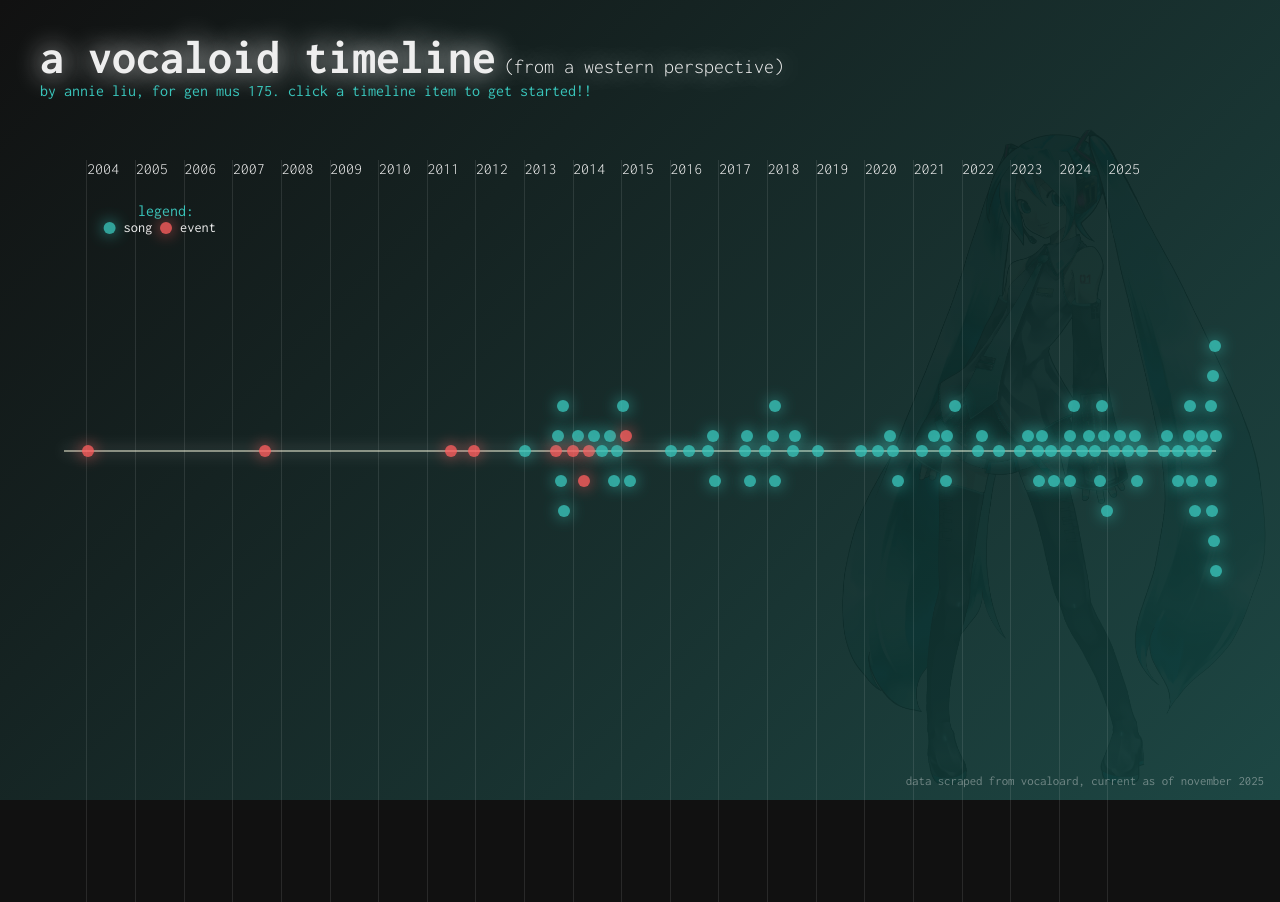
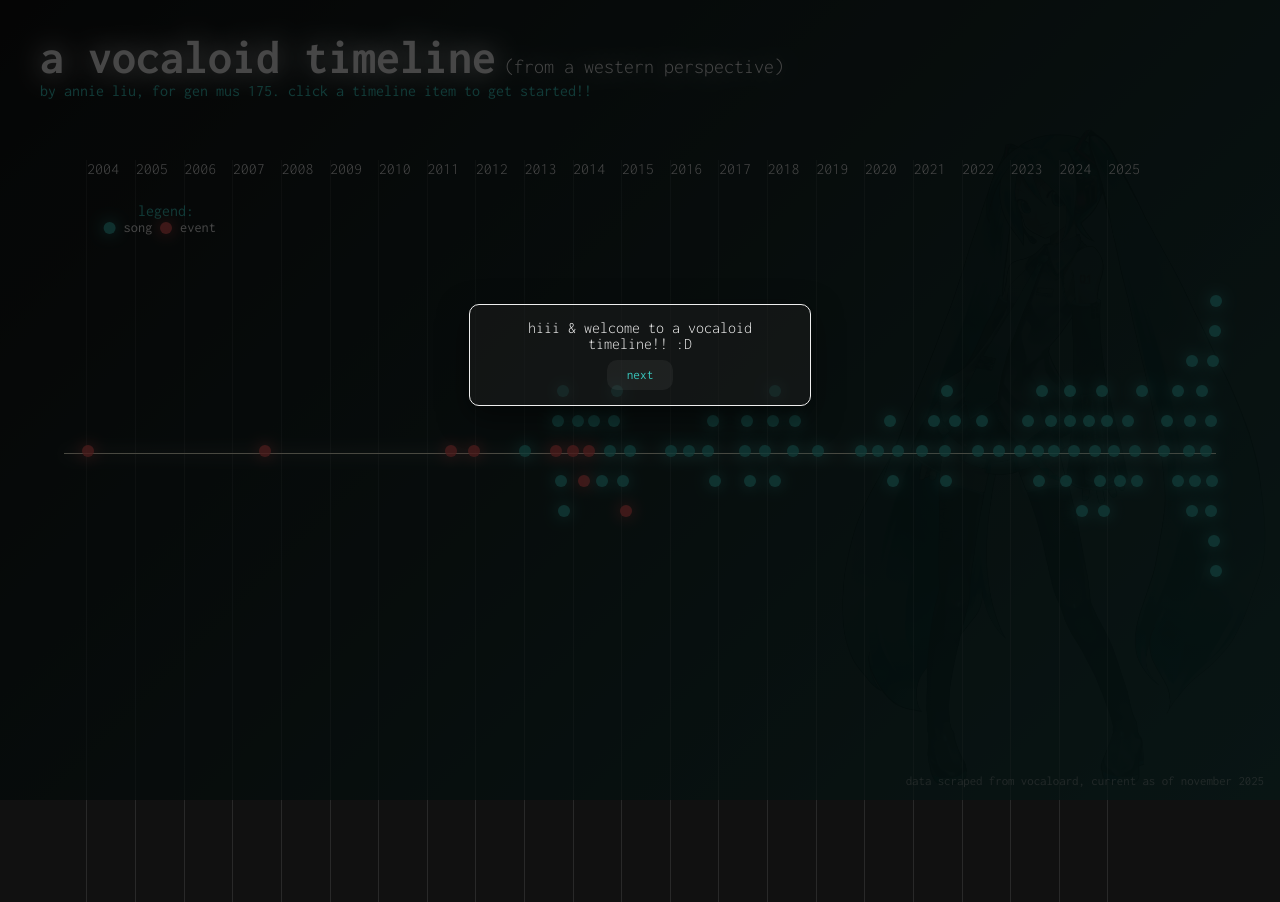
Before and after one commit to annieyl/miku-histography, a Next.js app: page / in a window 1280 px wide. Built offline with nearby package versions, Linux system fonts and the light colour scheme; a web font is replaced by a local one.

Commit message:
added popuppp

```diff
--- /dev/null
+++ b/app/components/popup.tsx
@@ -0,0 +1,58 @@
+// components/popup.tsx
+import React, { useState, useEffect } from 'react';
+import {Inconsolata} from 'next/font/google'
+
+const inconsolata = Inconsolata({
+  subsets: ['latin']
+})
+
+const welcomeText = [
+  "hiii & welcome to a vocaloid timeline!! :D",
+  "this is an interactive timeline of some of the pivotal events in vocaloid history + releases of the top ~75 most popular vocaloid songs (on youtube) + songs that i personally really enjoy ;)",
+  "i grew up in the us, so this is western-biased (hence using youtube view count as the popularity metric) & may not include some really pivotal songs/events in jp vocaloid history (e.g. any songs popular exclusively to niconico, or very early songs such as melt). please keep that in mind!",
+  "additionally, i do not profess to be an expert at all on vocaloid history. i just grew up with unrestricted internet access in the 2010s in the animation meme/weeb community iykyk :p",
+  "that being said i hope you enjoy exploring this timeline!!!!!!!"
+];
+
+const Popup = () => {
+  const [isVisible, setIsVisible] = useState(true);
+  const [step, setStep] = useState(0);
+
+
+  // check Local Storage on first load
+  useEffect(() => {
+    const hasSeenPopup = localStorage.getItem('hasSeenWelcomePopup');
+
+    if (!hasSeenPopup) {
+      setIsVisible(true);
+    }
+  }, []);
+
+  const handleNext = () => {
+    if (step < welcomeText.length - 1) {
+      setStep(step + 1);
+    } else {
+      setIsVisible(false);
+      // localStorage.setItem('hasSeenWelcomePopup', 'true');
+    }
+  };
+
+  if (!isVisible) {
+    return null; // don't render anything if not visible
+  }
+
+  const buttonText = step === welcomeText.length - 1 ? 'start!!!!!!!!!!!!' : 'next';
+
+  return (
+    <div className={`popup-overlay ${inconsolata.className}`} >
+      <div className="event-details popup-window">
+        <p className="popup-text">{welcomeText[step]}</p>
+        <button className="popup-button" onClick={handleNext}>
+          {buttonText}
+        </button>
+      </div>
+    </div>
+  );
+};
+
+export default Popup;
--- a/app/data/data.json
+++ b/app/data/data.json
@@ -774,7 +774,7 @@
   },
   {
     "rank": -2,
-    "title": "LEON and LOLA",
+    "title": "LOLA",
     "date": "2004-01-15",
     "type": "event",
     "desc": "The first two Vocaloid voicebanks were released by the British company Zero-G; they were English-exclusive. Marked the commercial launch of Vocaloid, originating in the West with English voicebanks, preceding the Japanese releases",
--- a/app/globals.css
+++ b/app/globals.css
@@ -10,7 +10,7 @@
   margin: 0;
   background-color: var(--bg-color);
   color: var(--text-color);
-  overflow: hidden; /* prevent scroll */
+  overflow: hidden;
 }
 
 
@@ -20,6 +20,64 @@
   display: flex;
   flex-direction: column;
   position: relative;
+}
+
+.popup-overlay {
+  position: absolute;
+  top: 0;
+  left: 0;
+  width: 100vw;
+  height: 100vh;
+  background: rgba(0, 0, 0, 0.7);
+  display: flex;
+  justify-content: center;
+  align-items: center;
+  z-index: 1000;
+  /* animation: fadeIn 0.5s ease-out forwards;
+  opacity:0; */
+}
+
+.popup-window {
+  width: 300px;
+  height:fit-content;
+  position:absolute;
+  top: 38%;
+  left: 50%;
+  background: rgba(30, 30, 30, 0.4);
+  padding: 20px 25px;
+  pointer-events: auto;
+  border: solid 1px #eee;
+  border-radius: 10px;
+  box-shadow: 0 10px 30px var(--accent);
+  z-index: 1001;
+  color: white;
+  text-align: center;
+  animation: fadeIn 0.5s ease-out forwards;
+  opacity:0;
+}
+
+
+.popup-text {
+  margin-bottom: 0.5rem;
+  font-size: 1rem;
+  line-height: 1;
+  color:var(--text-color);
+  font-weight: 300;
+}
+
+.popup-button {
+  background: rgba(255,255,255,0.05);
+  border: none;
+  padding: 8px 20px;
+  border-radius: 10px;
+  pointer-events:auto;
+  color:var(--accent);
+  transition: background-color 0.2s;
+  font-family: 'Inconsolata', monospace;
+}
+
+.popup-button:hover {
+  background-color: rgba(255,255,255,0.2);
 }
 
 .header h1 {
@@ -81,12 +139,12 @@
 /* Ensure your main timeline line is visible */
 .timeline-track .line {
   position: absolute;
-  top: 60.8%; /* Center the line */
+  top: 61%; /* Center the line */
   left: 5%;
   width: 90%;
   height: 1px;
   background-color: beige;
-  transform: translateY(-50%);
+  /* transform: translateY(-50%); */
   z-index: 2;
   overflow: visible;
   box-shadow: #eee 0px 0px 15px;
@@ -117,7 +175,6 @@
   color: var(--text-color);
   font-size: 1rem;
   font-weight: 300;
-  margin-top: 1008px;
 }
 
 .node-legend {
@@ -285,6 +342,7 @@
   font-size: 1rem;
 }
 
+
 .video-container {
   position: relative;
   overflow: hidden;
--- a/app/page.tsx
+++ b/app/page.tsx
@@ -4,6 +4,7 @@
 import './globals.css';
 import rawData from './data/data.json';
 import { WindSong, Inconsolata} from 'next/font/google'
+import Popup from './components/popup';
 
 
 const windsong   = WindSong({
@@ -45,8 +46,8 @@
 
 // CONSTANTS FOR CLAMPING AND STAGGERING
 const PANEL_WIDTH_PX = 400; // match the .event-details width in CSS
-const HORIZONTAL_COLLISION_THRESHOLD = 1;
-const VERTICAL_OFFSET_STEP = 15;
+const HORIZONTAL_COLLISION_THRESHOLD = 1.25;
+const VERTICAL_OFFSET_STEP = 30;
 const MAX_VERTICAL_LEVEL = 20;
 
 //bg mgmt
@@ -97,26 +98,28 @@
         }
     };
 
-    // --- 1. Calculate Event Node Positions (Processed Data) ---
+    // event node positions
     const occupiedPositions: Map<number, number> = new Map();
     const processedData = sorted.map((item) => {
         const itemDateMs = new Date(item.date).getTime();
 
         const virtualTimeElapsed = getVirtualTimeElapsed(itemDateMs);
 
-        // Calculate horizontal position (5% to 95% of the track)
+        // calc horizontal position (5% to 95% of the track)
         const horizontalPosition = virtualTimeSpan === 0
             ? 50
             : (virtualTimeElapsed / virtualTimeSpan) * 90 + 5;
 
-        // ... (Staggering Logic - remains unchanged)
+        // ...staggering
         let finalVerticalOffset = 0;
         let level = 0;
         let isColliding = true;
 
         while (isColliding && level <= MAX_VERTICAL_LEVEL) {
             isColliding = false;
-            const currentOffset = level * VERTICAL_OFFSET_STEP * (level % 2 === 0 ? 1 : -1);
+            const magnitude = Math.ceil(level / 2) * VERTICAL_OFFSET_STEP;
+            const sign = level % 2 === 0 ? 1 : -1;
+            const currentOffset = magnitude * sign;
 
             for (const [pos, lvl] of occupiedPositions.entries()) {
                 const horizontalClash = Math.abs(pos - horizontalPosition) < HORIZONTAL_COLLISION_THRESHOLD;
@@ -145,7 +148,7 @@
         };
     });
 
-    // --- 2. Calculate Year Marker Positions ---
+    //year markers
     const startYear = new Date(minDate).getFullYear();
     const endYear = new Date(maxDate).getFullYear();
     const markers = [];
@@ -153,10 +156,8 @@
     for (let year = startYear; year <= endYear; year++) {
         const yearDate = new Date(`${year}-01-01`).getTime();
 
-        // 🚀 Use helper function for scaled time
         const virtualTimeElapsed = getVirtualTimeElapsed(yearDate);
 
-        // Calculate position using the VIRTUAL time span
         const position = virtualTimeSpan === 0
             ? 50
             : (virtualTimeElapsed / virtualTimeSpan) * 90 + 5;
@@ -209,6 +210,7 @@
   return (
 
     <main className={`histography-container ${inconsolata.className}`}>
+      <Popup />
       <header className="header">
         <h1>a vocaloid timeline<span className="subtitle">(from a western perspective)</span></h1>
         <p> by annie liu, for gen mus 175. click a timeline item to get started!!</p>
```
Also changed, not shown: 2 other files (tests, documents, lock files or other folders).
